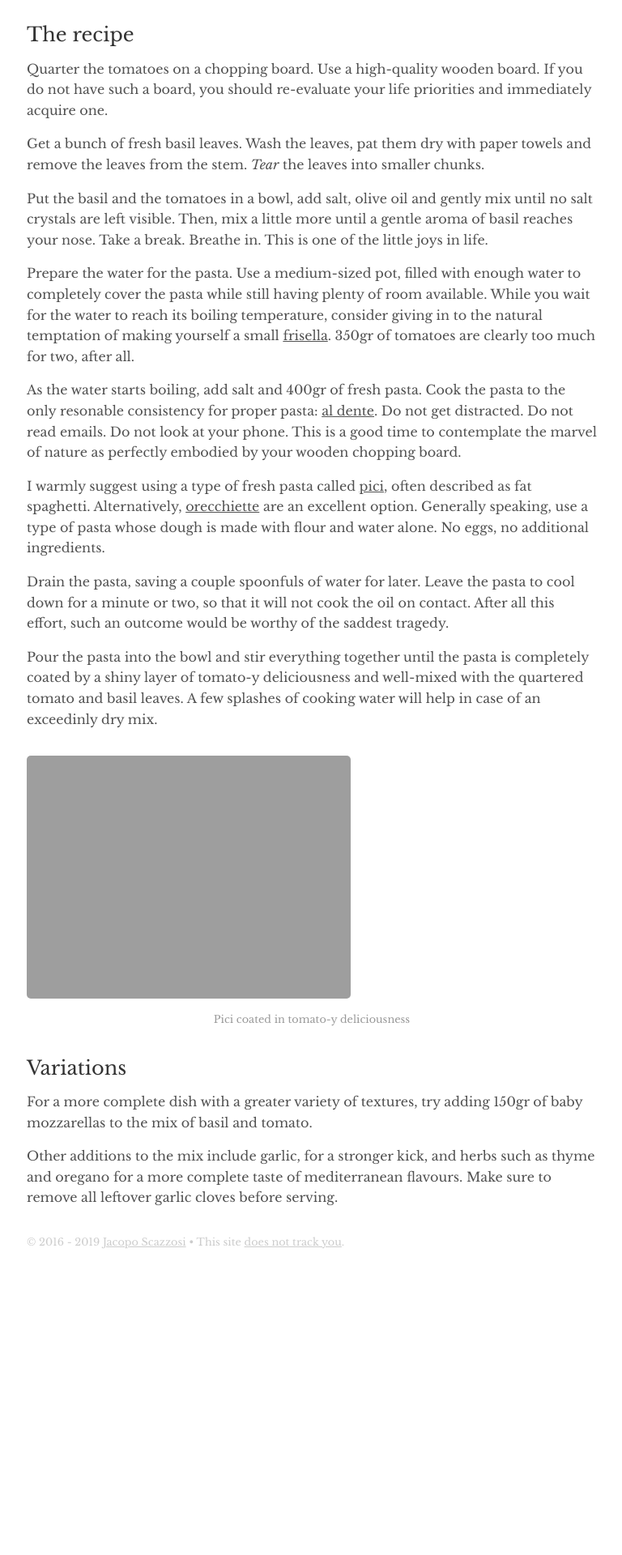
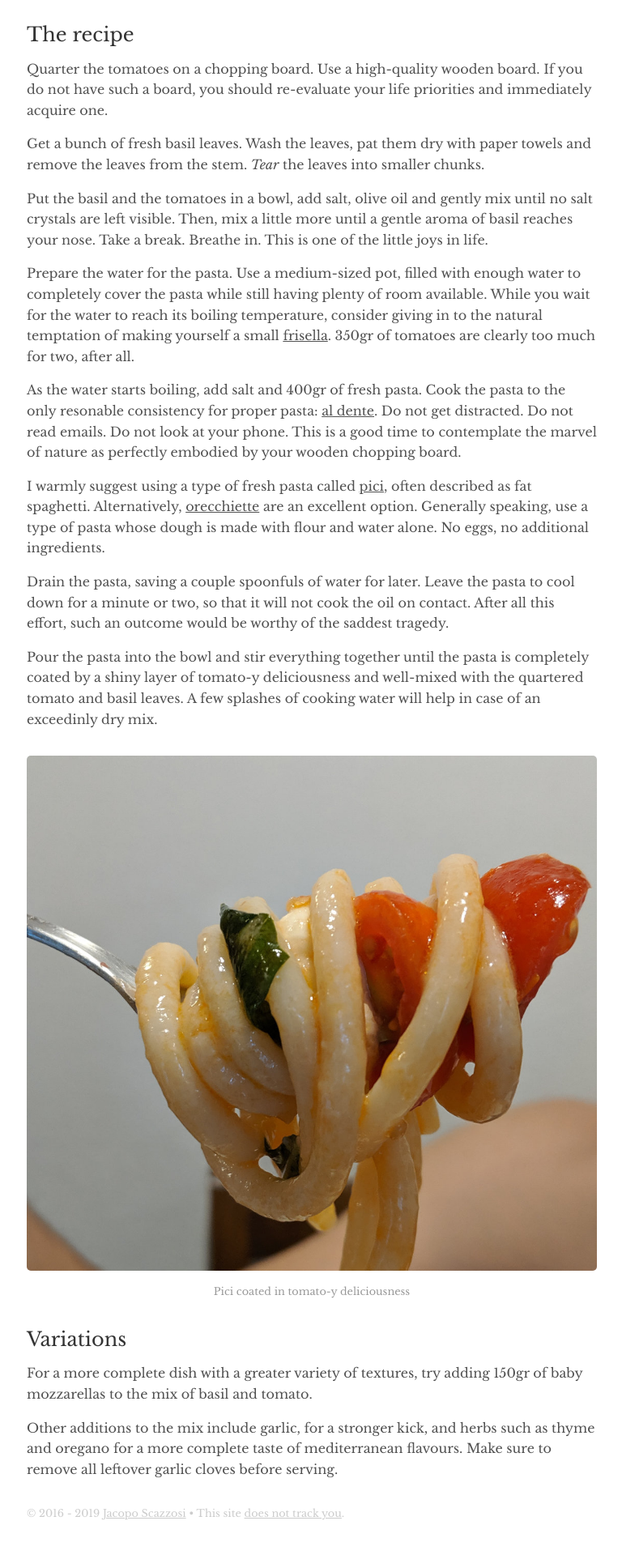
Before and after one commit to jacoscaz/treesandrobots.github.io, a Jekyll site: the page built from _posts/2019-08-10-for-the-love-of-pasta.md, in a window 1280 px wide. Shown: the part 687-2607 px from the top of the page at 81% size, without its empty margins (255-1023 px from the left). Built offline with Jekyll 4.4.1, drawn with Linux system fonts in a browser that asks for light colours; before the commit the page ends 2272 px from its top, so only the background shows below that.

Commit message:
reduces pasta image

```diff
--- a/_posts/2019-08-10-for-the-love-of-pasta.md
+++ b/_posts/2019-08-10-for-the-love-of-pasta.md
@@ -66,7 +66,7 @@
 will help in case of an exceedinly dry mix.
 
 <figure>
-  <img src="{{ '/images/pasta.png' | site.baseurl | prepend:site.url }}">
+  <img src="{{ '/images/pasta.jpg' | site.baseurl | prepend:site.url }}">
   <figcaption>
     Pici coated in tomato-y deliciousness
   </figcaption>
```
Also changed, not shown: images/pasta.jpg (added), 1 other file.
